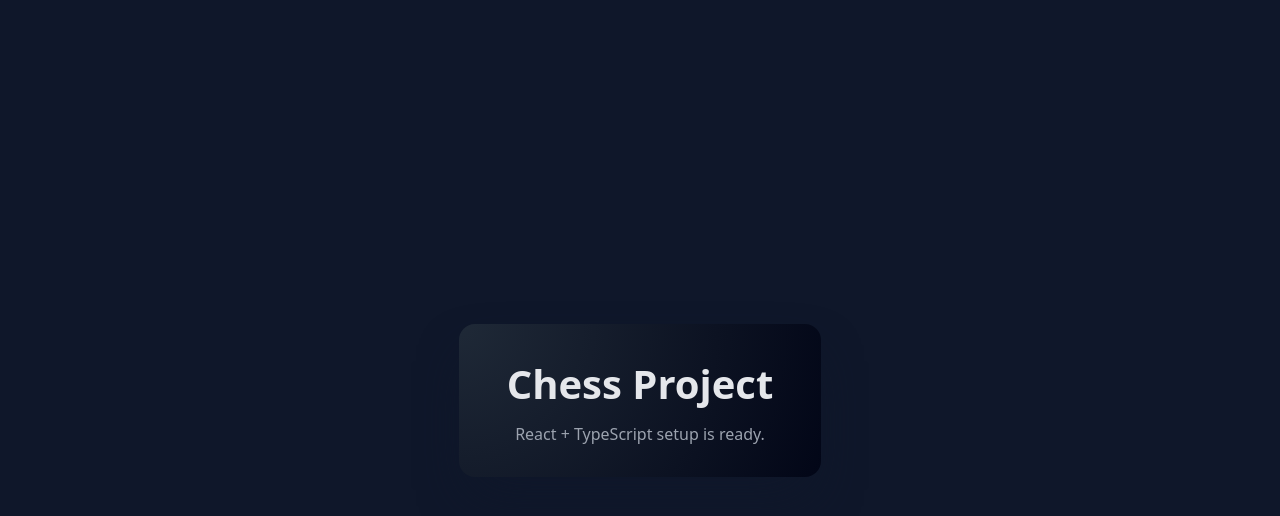
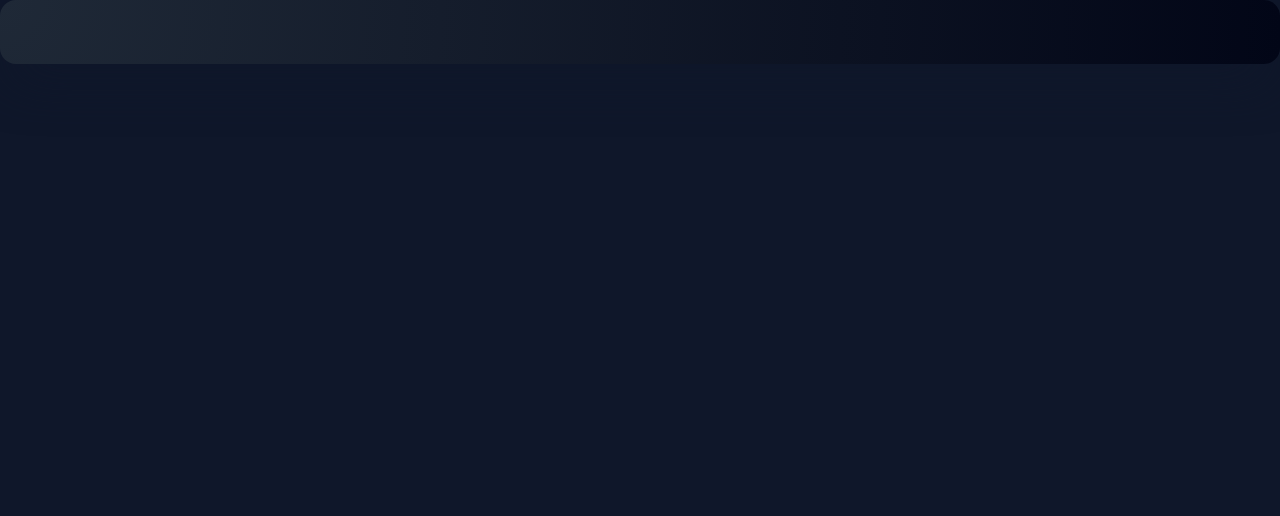
Before and after one commit to varspijoyan/chess-project, a React (Vite) app: page / in a window 1280 px wide. Shown: the top 516 px of the page. Built offline with nearby package versions, Linux system fonts and the light colour scheme.

Commit message:
Integrate default styles

```diff
--- a/src/App.css
+++ b/src/App.css
@@ -1,14 +1,38 @@
+ :root {
+  --bg-color: #0f172a;
+  --text-color: #e5e7eb;
+  --accent-color: #facc15;
+  --card-bg: radial-gradient(circle at top left, #1f2937, #020617);
+  --border-radius-lg: 1rem;
+  --shadow-strong: 0 25px 50px -12px rgba(15, 23, 42, 0.9);
+}
+
+*,
+*::before,
+*::after {
+  box-sizing: border-box;
+  margin: 0;
+  padding: 0;
+}
+
+body {
+  font-family: system-ui, -apple-system, BlinkMacSystemFont, "Segoe UI", sans-serif;
+  background-color: var(--bg-color);
+  color: var(--text-color);
+}
+
 .App {
   text-align: center;
   padding: 2rem 3rem;
-  border-radius: 1rem;
-  background: radial-gradient(circle at top left, #1f2937, #020617);
-  box-shadow: 0 25px 50px -12px rgba(15, 23, 42, 0.9);
+  border-radius: var(--border-radius-lg);
+  background: var(--card-bg);
+  box-shadow: var(--shadow-strong);
 }
 
 .App h1 {
   font-size: 2.5rem;
   margin-bottom: 0.75rem;
+  color: var(--accent-color);
 }
 
 .App p {
--- a/src/App.tsx
+++ b/src/App.tsx
@@ -3,8 +3,7 @@
 function App() {
   return (
     <div className="App">
-      <h1>Chess Project</h1>
-      <p>React + TypeScript setup is ready.</p>
+
     </div>
   );
 }
--- a/src/index.css
+++ /dev/null
@@ -1,20 +0,0 @@
-*,
-*::before,
-*::after {
-  box-sizing: border-box;
-  margin: 0;
-  padding: 0;
-}
-
-body {
-  font-family: system-ui, -apple-system, BlinkMacSystemFont, "Segoe UI", sans-serif;
-  background-color: #0f172a;
-  color: #e5e7eb;
-}
-
-#root {
-  min-height: 100vh;
-  display: flex;
-  align-items: center;
-  justify-content: center;
-}
--- a/src/main.tsx
+++ b/src/main.tsx
@@ -1,7 +1,6 @@
 import React from "react";
 import ReactDOM from "react-dom/client";
-import App from "./App.tsx";
-import "./index.css";
+import App from "./App";
 
 ReactDOM.createRoot(document.getElementById("root") as HTMLElement).render(
   <React.StrictMode>
```
